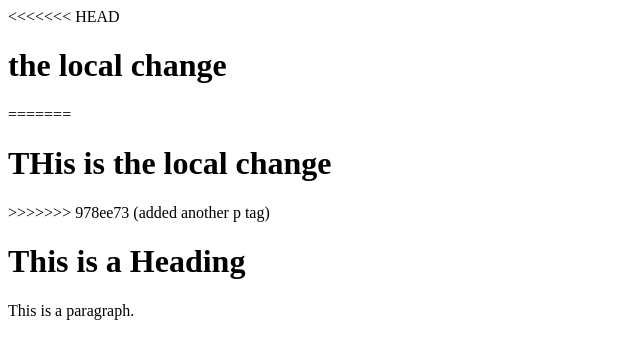
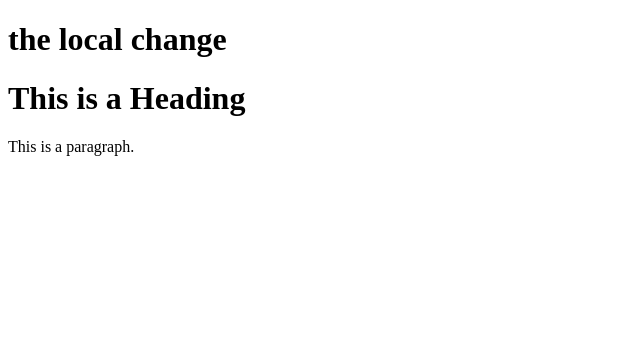
Before and after one commit to usman-ai/learning-git, a plain HTML site: page index.html in a window 1280 px wide. Shown: the whole page, without its empty margins (0-640 px from the left). Drawn offline with Linux system fonts and the light colour scheme.

Commit message:
Update index.html

```diff
--- a/index.html
+++ b/index.html
@@ -4,11 +4,7 @@
 <title>Page Title</title>
 </head>
 <body>
-<<<<<<< HEAD
 <h1>the local change</h1>
-=======
-<h1>THis is the local change</h1>
->>>>>>> 978ee73 (added another p tag)
 <h1>This is a Heading</h1>
 <p>This is a paragraph.</p>
 
```
